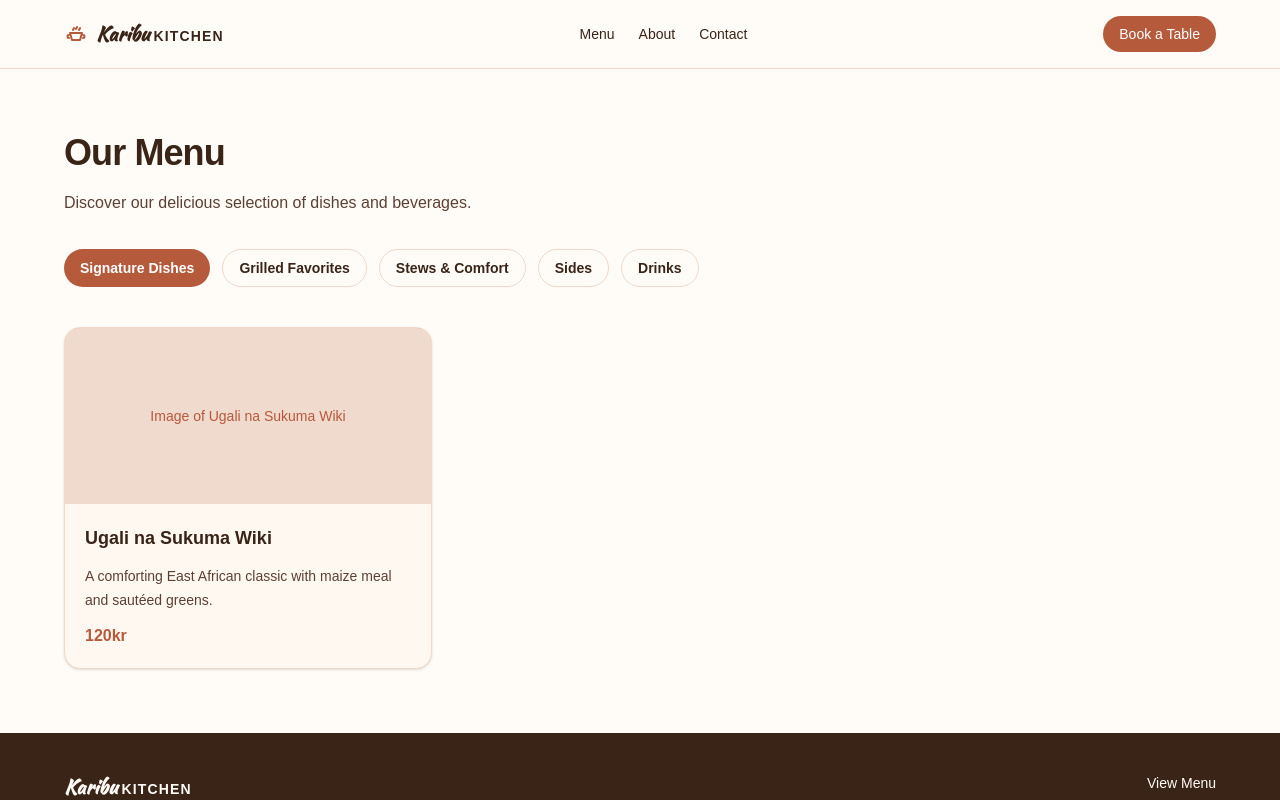
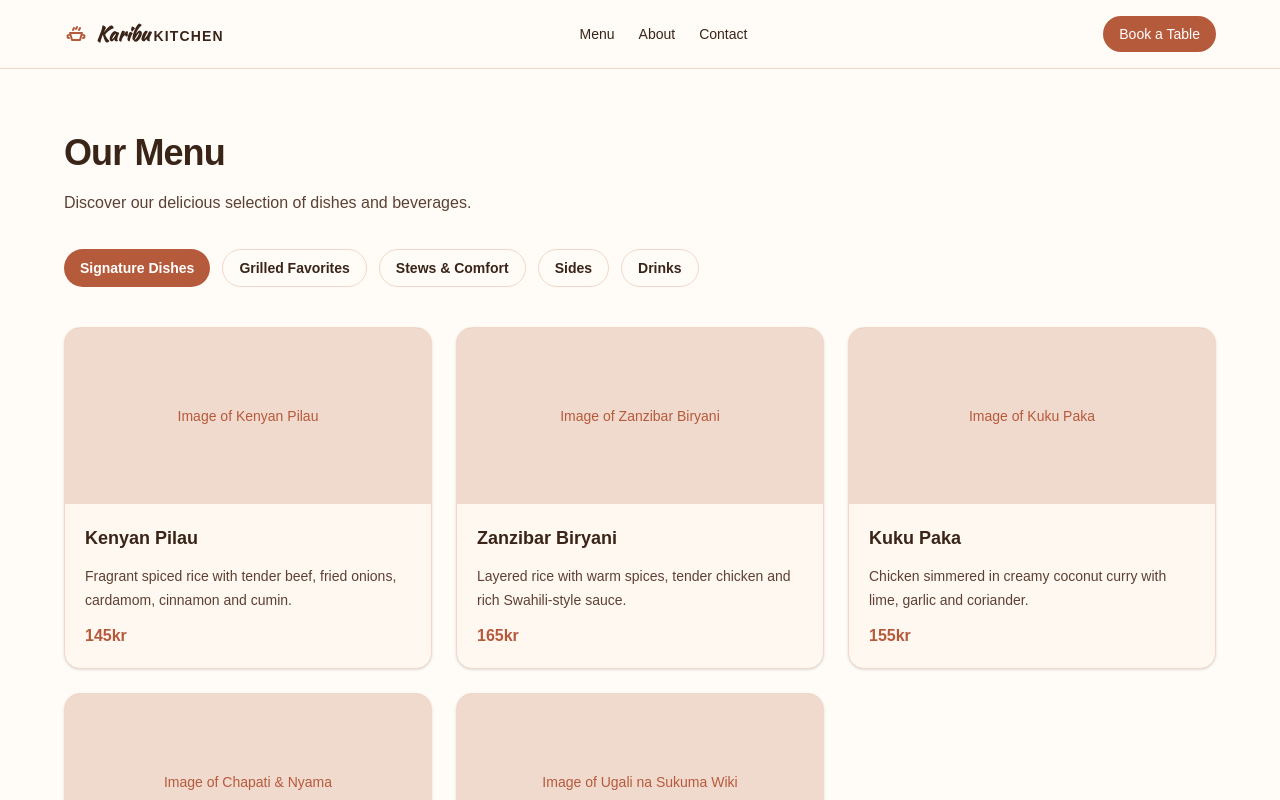
Before and after one commit to Brianosumba/restaurant-booking-app, a Next.js app: page /menu in a window 1280 px wide. Shown: the top 800 px of the page. Built offline with nearby package versions, Linux system fonts and the light colour scheme.

Commit message:
feat: expand menu with East African dishes

```diff
--- a/src/app/data/menu.ts
+++ b/src/app/data/menu.ts
@@ -1,9 +1,34 @@
 export const menuItems = [
   {
-    imageLabel: "Image of Nyama Choma",
-    category: "Grilled Favorites",
-    name: "Nyama Choma",
-    description: "Grilled meat served with traditional sides.",
+    imageLabel: "Image of Kenyan Pilau",
+    category: "Signature Dishes",
+    name: "Kenyan Pilau",
+    description:
+      "Fragrant spiced rice with tender beef, fried onions, cardamom, cinnamon and cumin.",
+    price: "145kr",
+  },
+  {
+    imageLabel: "Image of Zanzibar Biryani",
+    category: "Signature Dishes",
+    name: "Zanzibar Biryani",
+    description:
+      "Layered rice with warm spices, tender chicken and rich Swahili-style sauce.",
+    price: "165kr",
+  },
+  {
+    imageLabel: "Image of Kuku Paka",
+    category: "Signature Dishes",
+    name: "Kuku Paka",
+    description:
+      "Chicken simmered in creamy coconut curry with lime, garlic and coriander.",
+    price: "155kr",
+  },
+  {
+    imageLabel: "Image of Chapati & Nyama",
+    category: "Signature Dishes",
+    name: "Chapati & Nyama",
+    description:
+      "Soft layered flatbread served with tender grilled meat and aromatic sauces.",
     price: "130kr",
   },
   {
@@ -11,29 +36,166 @@ export const menuItems = [
     category: "Signature Dishes",
     name: "Ugali na Sukuma Wiki",
     description:
-      "A comforting East African classic with maize meal and sautéed greens.",
+      "A traditional East African dish made with maize meal and sautéed leafy greens.",
     price: "120kr",
   },
+
   {
-    imageLabel: "Image of Pilau Rice",
+    imageLabel: "Image of Nyama Choma",
+    category: "Grilled Favorites",
+    name: "Nyama Choma",
+    description:
+      "East African-style grilled beef served with kachumbari and smoky house sauce.",
+    price: "165kr",
+  },
+  {
+    imageLabel: "Image of Mishkaki",
+    category: "Grilled Favorites",
+    name: "Mishkaki",
+    description:
+      "Tanzanian beef skewers marinated with ginger, garlic, lime and warm spices.",
+    price: "145kr",
+  },
+  {
+    imageLabel: "Image of Kuku Choma",
+    category: "Grilled Favorites",
+    name: "Kuku Choma",
+    description:
+      "Chargrilled chicken with East African spice marinade and fresh salad.",
+    price: "155kr",
+  },
+  {
+    imageLabel: "Image of Grilled Lamb Skewers",
+    category: "Grilled Favorites",
+    name: "Grilled Lamb Skewers",
+    description:
+      "Tender lamb skewers with smoky spices and tomato onion relish.",
+    price: "175kr",
+  },
+  {
+    imageLabel: "Image of Grilled Tilapia",
+    category: "Grilled Favorites",
+    name: "Grilled Tilapia",
+    description:
+      "Whole grilled tilapia with lemon, herbs and mild chilli sauce.",
+    price: "185kr",
+  },
+
+  {
+    imageLabel: "Image of Beef Stew",
     category: "Stews & Comfort",
-    name: "Pilau Rice",
-    description: "Fragrant spiced rice cooked with warm coastal flavors.",
-    price: "145kr",
+    name: "Beef Stew",
+    description:
+      "Slow-cooked beef stew with tomato, onion, carrots and warm East African spices.",
+    price: "155kr",
+  },
+  {
+    imageLabel: "Image of Goat Curry",
+    category: "Stews & Comfort",
+    name: "Goat Curry",
+    description:
+      "Tender goat curry cooked with rich sauce, garlic, ginger and aromatic spices.",
+    price: "175kr",
+  },
+  {
+    imageLabel: "Image of Mchuzi Wa Samaki",
+    category: "Stews & Comfort",
+    name: "Mchuzi Wa Samaki",
+    description:
+      "Tanzanian fish stew with tomato, coconut, fresh herbs and mild chilli.",
+    price: "165kr",
+  },
+  {
+    imageLabel: "Image of Ndengu Stew",
+    category: "Stews & Comfort",
+    name: "Ndengu Stew",
+    description:
+      "Green gram stew with tomato, onion, garlic, coriander and gentle spices.",
+    price: "135kr",
+  },
+  {
+    imageLabel: "Image of Maharage Ya Nazi",
+    category: "Stews & Comfort",
+    name: "Maharage Ya Nazi",
+    description:
+      "Beans cooked in coconut milk with tomato, garlic and coastal spices.",
+    price: "135kr",
+  },
+  {
+    imageLabel: "Image of Ugali",
+    category: "Sides",
+    name: "Ugali",
+    description:
+      "Classic maize meal staple served warm and soft, perfect with stews and grilled dishes.",
+    price: "35kr",
   },
   {
     imageLabel: "Image of Chapati",
     category: "Sides",
     name: "Chapati",
-    description: "Soft East African flatbread served warm.",
+    description:
+      "Soft layered East African flatbread, perfect for stews, curries and grilled dishes.",
     price: "35kr",
   },
   {
-    imageLabel: "Image of Tangawizi Soda",
+    imageLabel: "Image of Bhajia",
+    category: "Sides",
+    name: "Bhajia",
+    description:
+      "Crispy potato fritters with herbs, spices and a bright dipping sauce.",
+    price: "55kr",
+  },
+  {
+    imageLabel: "Image of Mandazi",
+    category: "Sides",
+    name: "Mandazi",
+    description: "Soft East African fried dough with a lightly sweet flavour.",
+    price: "45kr",
+  },
+  {
+    imageLabel: "Image of Wali Wa Nazi",
+    category: "Sides",
+    name: "Wali Wa Nazi",
+    description:
+      "Coconut rice with a soft coastal flavour, served as a warm side.",
+    price: "45kr",
+  },
+  {
+    imageLabel: "Image of Tangawizi",
     category: "Drinks",
     name: "Tangawizi",
-    description: "A refreshing ginger soda with a bold kick.",
+    description:
+      "East African-style ginger drink with a bold, refreshing kick.",
     price: "35kr",
+  },
+  {
+    imageLabel: "Image of Passion Fruit Juice",
+    category: "Drinks",
+    name: "Passion Fruit Juice",
+    description:
+      "Fresh passion fruit drink with a bright, sweet and tropical flavour.",
+    price: "45kr",
+  },
+  {
+    imageLabel: "Image of Mango Juice",
+    category: "Drinks",
+    name: "Mango Juice",
+    description: "Smooth mango drink with a naturally sweet and fruity finish.",
+    price: "45kr",
+  },
+  {
+    imageLabel: "Image of Hibiscus Iced Tea",
+    category: "Drinks",
+    name: "Hibiscus Iced Tea",
+    description: "Chilled hibiscus tea with citrus notes and a floral finish.",
+    price: "45kr",
+  },
+  {
+    imageLabel: "Image of Spiced Chai",
+    category: "Drinks",
+    name: "Spiced Chai",
+    description: "Warm black tea with milk, cardamom, cinnamon and ginger.",
+    price: "40kr",
   },
 ];
 
```
